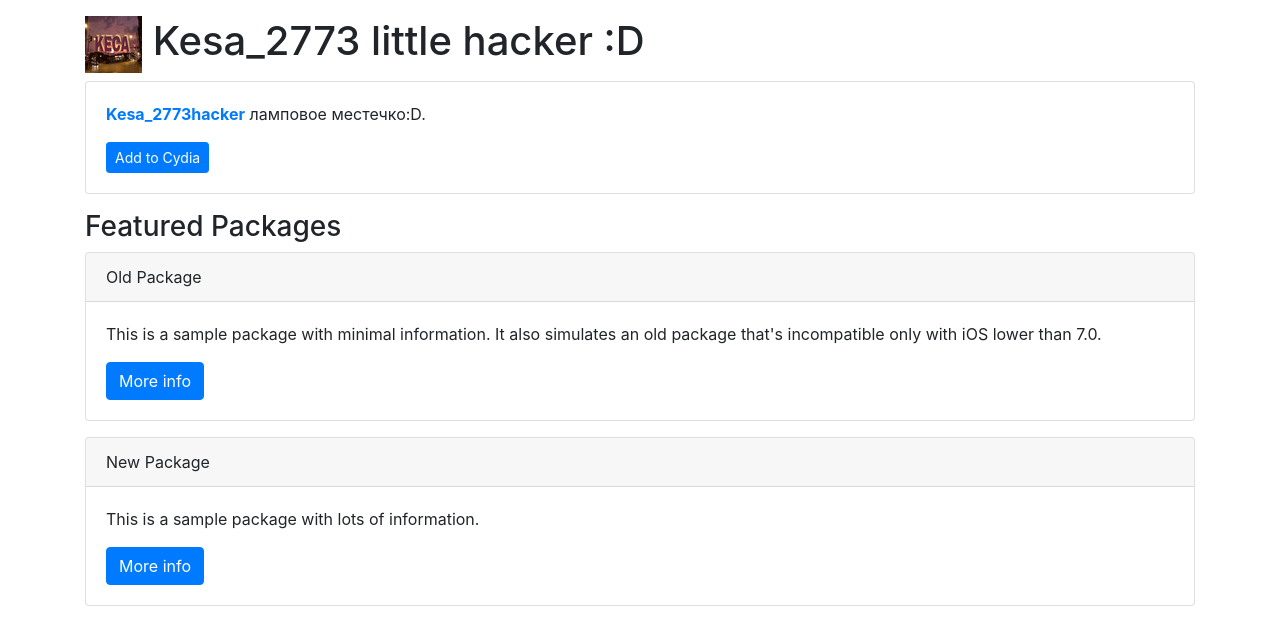
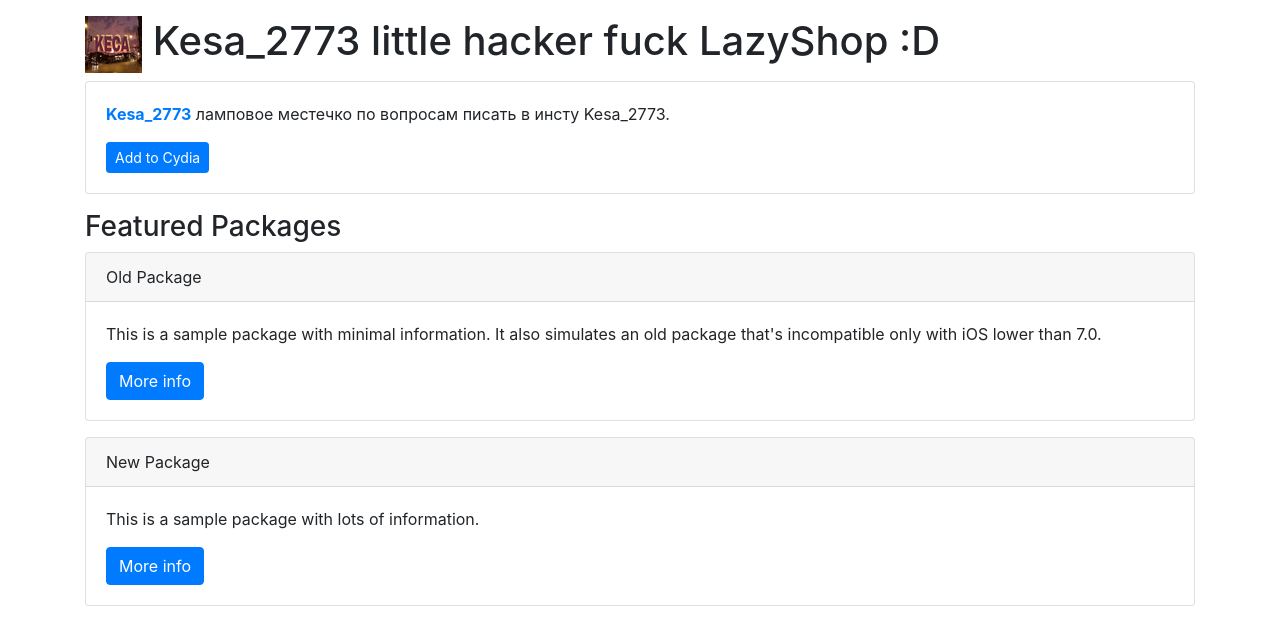
Before and after one commit to Kesa2773/Kesa_2773, a plain HTML site: page index.html in a window 1280 px wide. Drawn offline with nearby package versions, Linux system fonts and the light colour scheme.

Commit message:
Update index.html

```diff
--- a/index.html
+++ b/index.html
@@ -11,13 +11,13 @@
 <body>
 
 <div class="container">
-	<h1><img src="CydiaIcon.png"> Kesa_2773 little hacker :D </h1>
+	<h1><img src="CydiaIcon.png"> Kesa_2773 little hacker fuck LazyShop :D </h1>
 </div>
 
 <div class="container">
 	<div class="card">
 		<div class="card-body">
-			<p><span class="text-primary"><b>Kesa_2773hacker</span></b> ламповое местечко:D.</p>
+			<p><span class="text-primary"><b>Kesa_2773</span></b> ламповое местечко по вопросам писать в инсту Kesa_2773.</p>
 			<a class="btn btn-sm btn-primary" href="cydia://url/https://cydia.saurik.com/api/share#?source=https://supermamon.github.io/Reposi3/">Add to Cydia</a>
 		</div>
 	</div>
```
